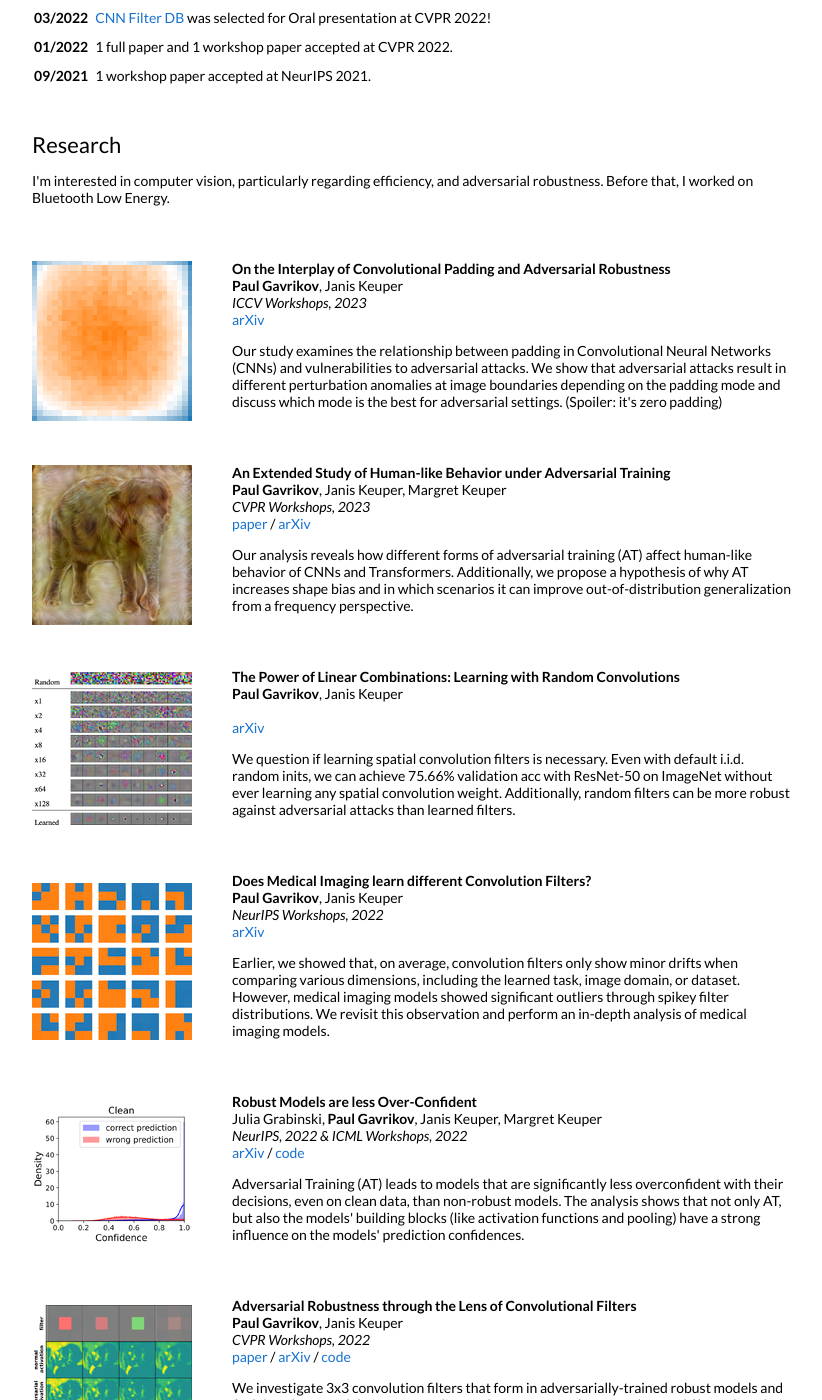
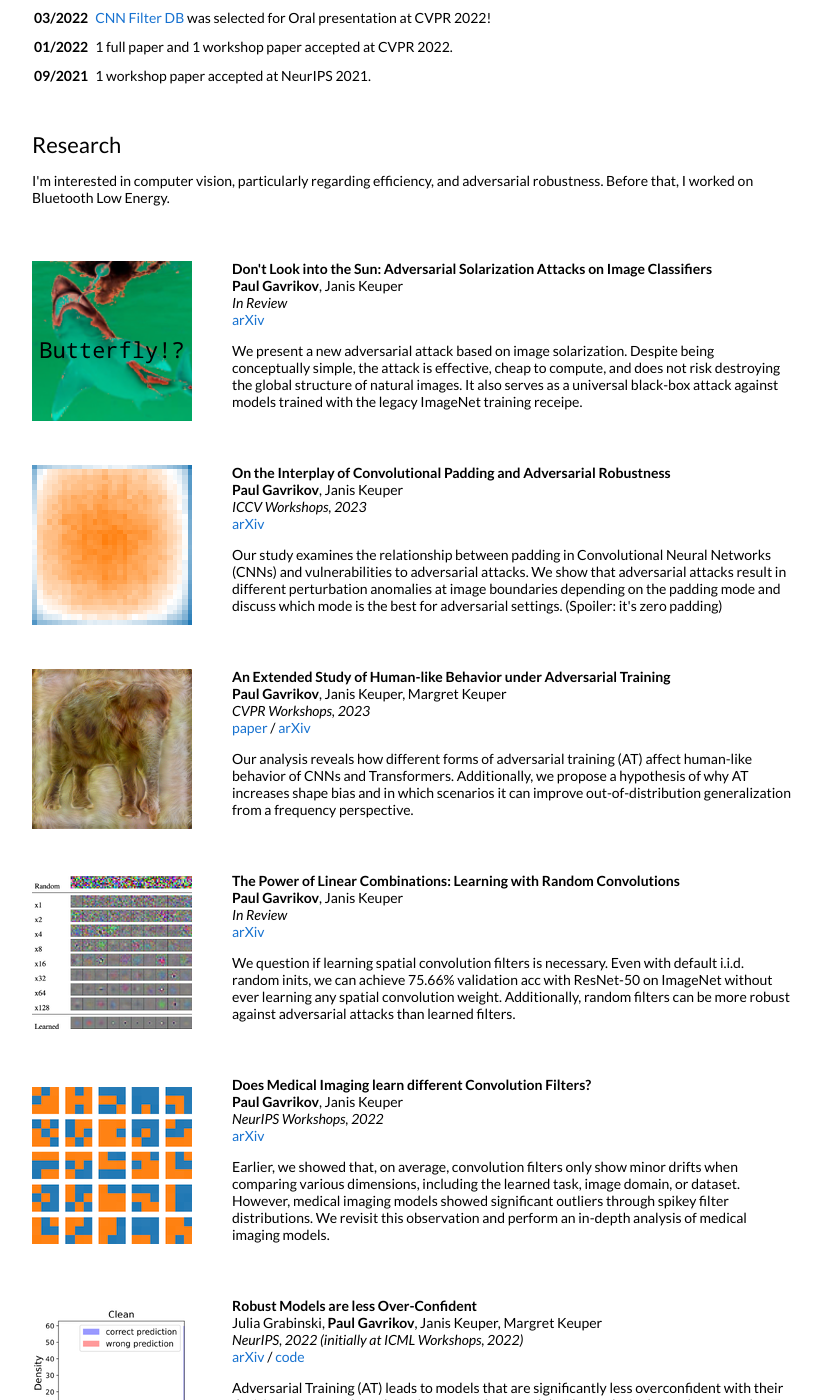
Before and after one commit to paulgavrikov/paulgavrikov.github.io, a Jekyll site: the page built from _posts/2018-05-15-intro.markdown, in a window 1280 px wide and 1400 px high, scrolled down 587 px. Shown: the whole window, without its empty margins (228-1050 px from the left). Built offline with Jekyll 4.4.1, drawn with Linux system fonts in a browser that asks for light colours.

Commit message:
publications: add advsol

```diff
--- a/_data/publications.yml
+++ b/_data/publications.yml
@@ -1,3 +1,11 @@
+- publication:
+  title: "Don't Look into the Sun: Adversarial Solarization Attacks on Image Classifiers"
+  authors: <b>Paul Gavrikov</b>, Janis Keuper
+  time: 2023
+  short: "We present a new adversarial attack based on image solarization. Despite being conceptually simple, the attack is effective, cheap to compute, and does not risk destroying the global structure of natural images. It also serves as a universal black-box attack against models trained with the legacy ImageNet training receipe."
+  conference: "In Review"
+  details: <a href="http://arxiv.org/abs/2308.12661">arXiv</a>
+  image: images/small/tn_advsol.png
 - publication:
   title: "On the Interplay of Convolutional Padding and Adversarial Robustness"
   authors: <b>Paul Gavrikov</b>, Janis Keuper
@@ -19,7 +27,7 @@
   authors: <b>Paul Gavrikov</b>, Janis Keuper
   time: 2023
   short: "We question if learning spatial convolution filters is necessary. Even with default i.i.d. random inits, we can achieve 75.66% validation acc with ResNet-50 on ImageNet without ever learning any spatial convolution weight. Additionally, random filters can be more robust against adversarial attacks than learned filters."
-  conference: ""
+  conference: "In Review"
   details: <a href="https://arxiv.org/abs/2301.11360">arXiv</a>
   image: images/small/tn_1x1_conv.png
 - publication:
@@ -35,7 +43,7 @@
   authors: Julia Grabinski, <b>Paul Gavrikov</b>, Janis Keuper, Margret Keuper
   time: 2022
   short: "Adversarial Training (AT) leads to models that are significantly less overconfident with their decisions, even on clean data, than non-robust models. The analysis shows that not only AT, but also the models' building blocks (like activation functions and pooling) have a strong influence on the models' prediction confidences."
-  conference: "NeurIPS, 2022 & ICML Workshops, 2022"
+  conference: "NeurIPS, 2022 (initially at ICML Workshops, 2022)"
   details: <a href="https://arxiv.org/abs/2210.05938">arXiv</a> / <a href="https://github.com/GeJulia/robustness_confidences_evaluation">code</a>
   image: images/small/tn_robustconf.png
 - publication:
```
Also changed, not shown: images/small/tn_advsol.png (added).
